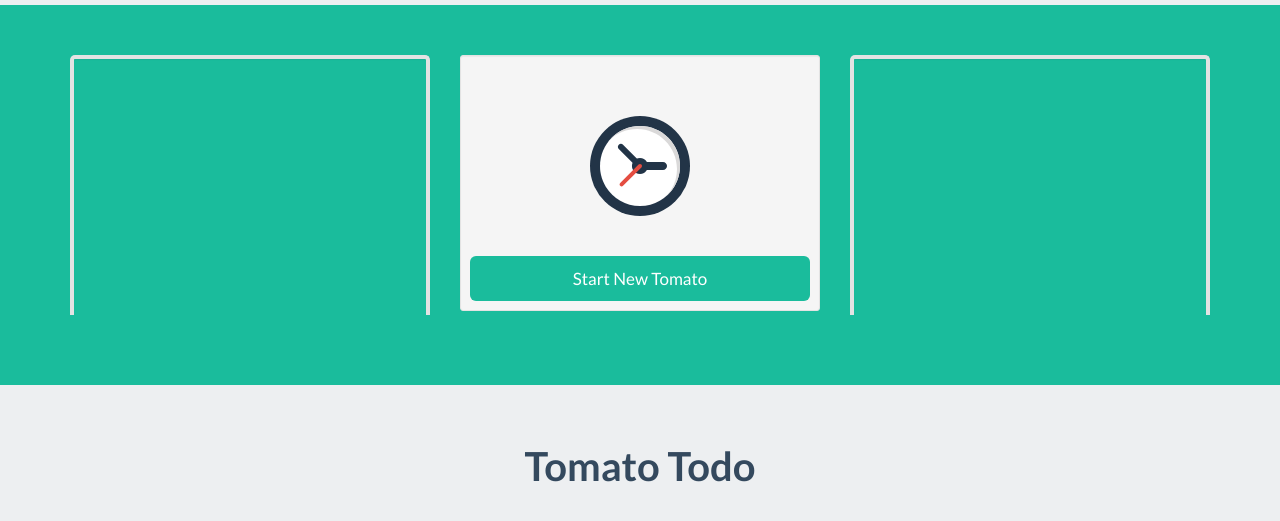
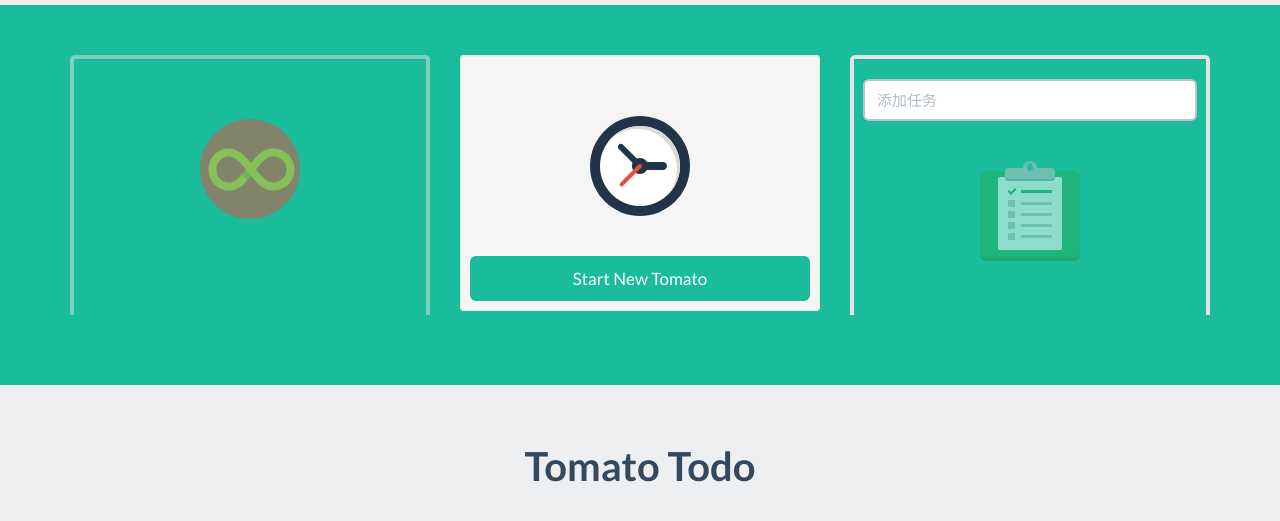
Before and after one commit to yunlzheng/tomatodo, a Python web app: template templates/application.html in a window 1280 px wide. Shown: the part 67-588 px from the top of the page. Run offline with Jinja, Linux system fonts and the light colour scheme; the template is opened without the code that fills it, so the values that code supplies are empty.

Commit message:
更新前端样式

```diff
--- a/static/css/style.css
+++ b/static/css/style.css
@@ -34,6 +34,7 @@ body{
 
 .jumps .jobs,.tomato,.todo{
     padding-top: 20px;
+    text-align: center;
 }
 
 .jumps .jobs, .todo{
@@ -42,13 +43,18 @@ body{
     background-color: #1ABC9C;
     border-bottom: none;
     min-height: 260px;
+
+}
+
+.jumps .jobs,.todo .icon{
+    opacity: 0.5;
 }
 
 .jumps .tomato{
-    text-align: center;
+
 }
 
-.jumps .tomato .clock{
+.jumps .icon{
     margin:40px;
 }
 
--- a/templates/application.html
+++ b/templates/application.html
@@ -2,6 +2,7 @@
 <html>
   <head>
     <title>tomatodo</title>
+    <meta charset="utf-8">
     <meta name="viewport" content="width=device-width, initial-scale=1.0">
     <!-- Bootstrap -->
     <link href="../static/css/bootstrap.min.css" rel="stylesheet" media="screen">
@@ -70,16 +71,21 @@
         <div class="container">
             <div class="row">
                 <div class="col-md-4">
-                    <div class="well well-sm jobs"></div>
+                    <div class="well well-sm jobs">
+                        <img class="icon" src="../static/icons/loop.svg"/>
+                    </div>
                 </div>
                 <div class="col-md-4">
                     <div class="well well-sm tomato">
-                        <img class="clock" src="../static/icons/clocks.svg"/>
-                        <a href="#fakelink" class="btn btn-block btn-lg btn-primary">Start New Tomato</a>
+                        <img class="icon" src="../static/icons/clocks.svg"/>
+                        <a class="btn btn-block btn-lg btn-primary">Start New Tomato</a>
                     </div>
                 </div>
                 <div class="col-md-4">
-                    <div class="well well-sm todo"></div>
+                    <div class="well well-sm todo">
+                        <input type="text" value="" placeholder="添加任务" class="form-control">
+                        <img class="icon" src="../static/icons/clipboard.svg"/>
+                    </div>
                 </div>
             </div>
         </div>
@@ -96,8 +102,8 @@
     <script src="http://code.jquery.com/jquery.js"></script>
     <!-- Include all compiled plugins (below), or include individual files as needed -->
     <script src="../static/js/bootstrap.min.js"></script>
-    <script src="../static/js/bootstrap-switch.js"></script>
-    <script src="../static/js/bootstrap-select.js"></script>
+    <!--<script src="../static/js/bootstrap-switch.js"></script>-->
+    <!--<script src="../static/js/bootstrap-select.js"></script>-->
     <script src="../static/js/flatui-checkbox.js"></script>
     <script src="../static/js/flatui-radio.js"></script>
   </body>
```
Also changed, not shown: static/icons/clipboard.svg (added), static/icons/loop.svg (added).
